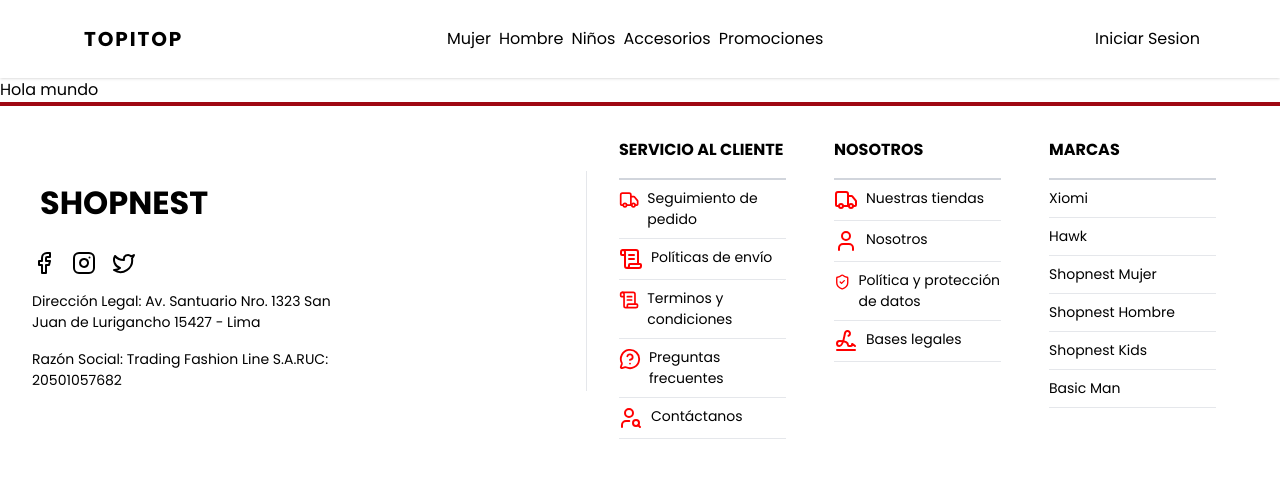
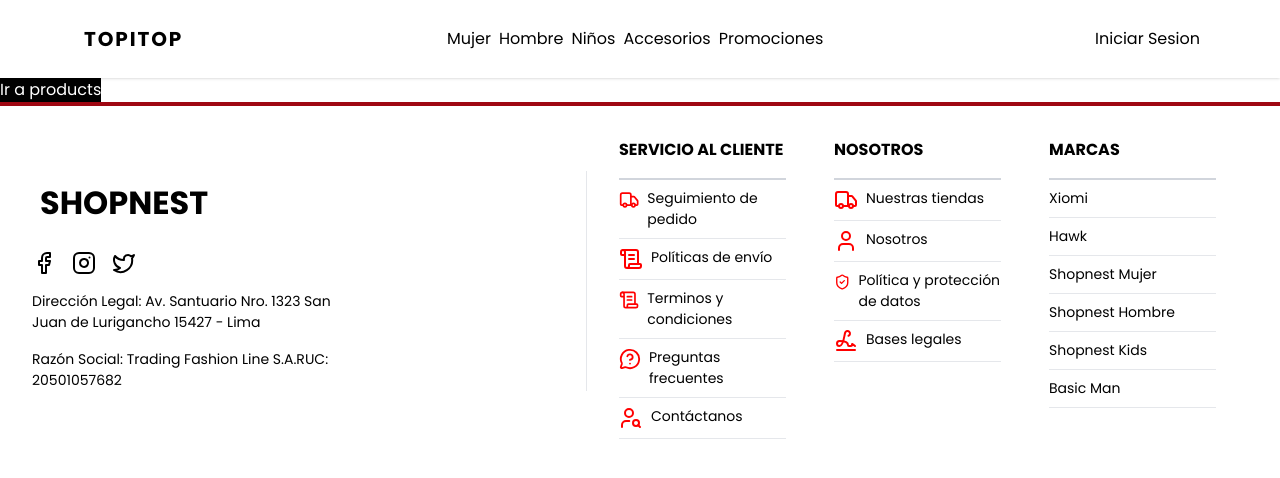
Before and after one commit to angel-dev21/shopnest-frontend, a Next.js app: page / in a window 1280 px wide. Shown: the top 478 px of the page. Built offline with nearby package versions, Linux system fonts and the light colour scheme.

Commit message:
Added dynamic url

```diff
--- a/src/app/page.tsx
+++ b/src/app/page.tsx
@@ -1,3 +1,13 @@
+import Link from "next/link";
+
 export default function Home() {
-  return <p>Hola mundo</p>;
+  return (
+    <div>
+      <Link href="/products/">
+        <button className="bg-black text-white cursor-pointer">
+          Ir a products
+        </button>
+      </Link>
+    </div>
+  );
 }
--- a/src/app/products/[id]/page.tsx
+++ b/src/app/products/[id]/page.tsx
@@ -24,10 +24,11 @@
 // const parts = productId.split('-');
 // const code = parts[parts.length - 1];
 
+  const code = typeof id === 'string' ? id.split('-').at(-1) ?? '' : '';
 
   // Fetching del país principal
-  const { data, isLoading, error } = useGetProductByCode(id as string);
-  const { data: availableSizes, isLoading: availableSizesLoading, error: availableSizesError } = useGetAvailableSizesByCode(id as string);
+  const { data, isLoading, error } = useGetProductByCode(code);
+  const { data: availableSizes, isLoading: availableSizesLoading, error: availableSizesError } = useGetAvailableSizesByCode(code);
 
   // const country =
   //   data && Array.isArray(data) && data.length > 0 ? data[0] : null;
--- a/src/app/products/page.tsx
+++ b/src/app/products/page.tsx
@@ -4,6 +4,7 @@
 import { ProductResponseDto } from "@/types/ProductResponseDto";
 import ProductCard from "@/components/ProductCardComponent/ProductCardComponent";
 import { useProducts } from "@/services/queries";
+import Link from "next/link";
 
 const ProductsPage = () => {
   const [pList, setPList] = useState<ProductResponseDto[]>([]);
@@ -28,10 +29,23 @@
     }
   }, [data]);
 
+  const slugify = (text: string) =>
+    text
+      .toLowerCase()
+      .replace(/[^a-z0-9\s-]/g, "")
+      .replace(/\s+/g, "-")
+      .replace(/-+/g, "-");
+
   const catalog = () =>
     pList.map((product, id) => (
       <div key={id}>
-        <ProductCard {...product} />
+        <Link
+          href={`/products/${slugify(product.category.name)}-${slugify(
+            product.productName
+          )}-${slugify(product.productCode)}`}
+        >
+          <ProductCard {...product} />
+        </Link>
       </div>
     ));
 
```
